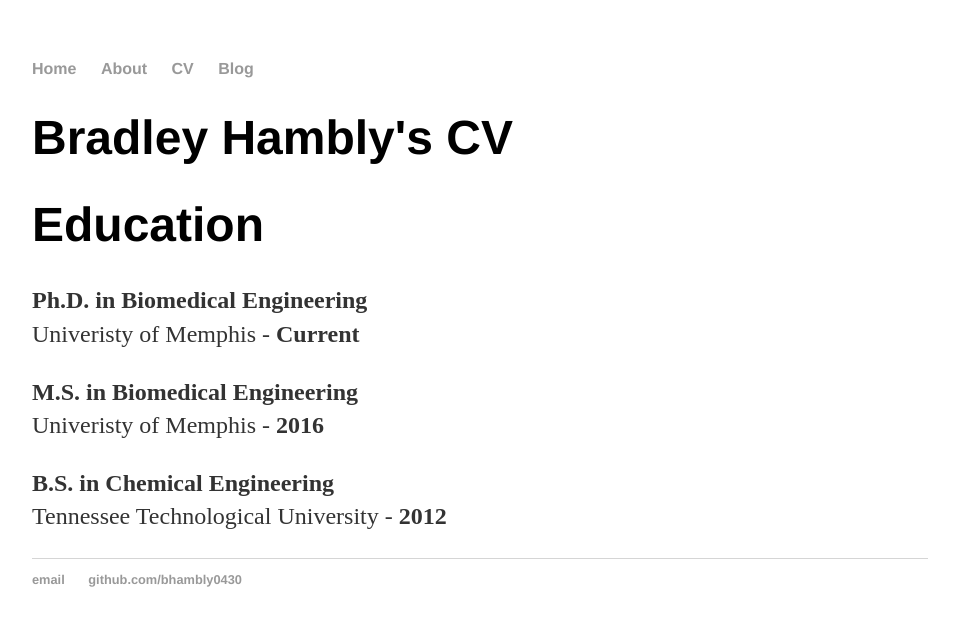
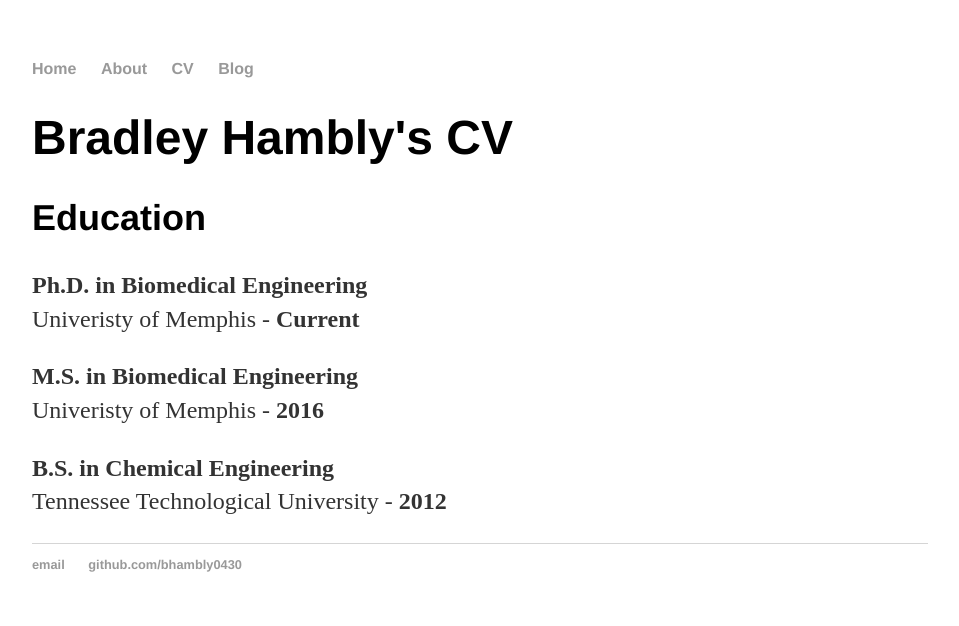
Before and after one commit to bhambly0430/bhambly0430.github.io, a Jekyll site: the page built from CV/index.html, in a window 1280 px wide. Shown: the top 626 px of the page, without its empty margins (160-1119 px from the left). Built offline with Jekyll 4.4.1, drawn with Linux system fonts in a browser that asks for light colours.

Commit message:
CV
Cv update

```diff
--- a/CV/index.html
+++ b/CV/index.html
@@ -4,7 +4,7 @@ title: Bradley Hambly's CV
 ---
 <div class="blurb">
 <h1>Bradley Hambly's CV </h1>
-<h1>Education</h1>
+<h2>Education</h2>
 <p><b>Ph.D. in Biomedical Engineering</b></br>
 Univeristy of Memphis - <b>Current</b>
 </p>
--- a/css/main.css
+++ b/css/main.css
@@ -23,6 +23,10 @@ h1 {
     font-size: 3em;
     font-family:'Helvetica', 'Arial', 'Sans-Serif';
 }
+h2 {
+    font-size: 2.25em;
+    font-family:'Helvetica', 'Arial', 'Sans-Serif';
+}
 p {
     font-size: 1.5em;
     line-height: 1.4em;
```
